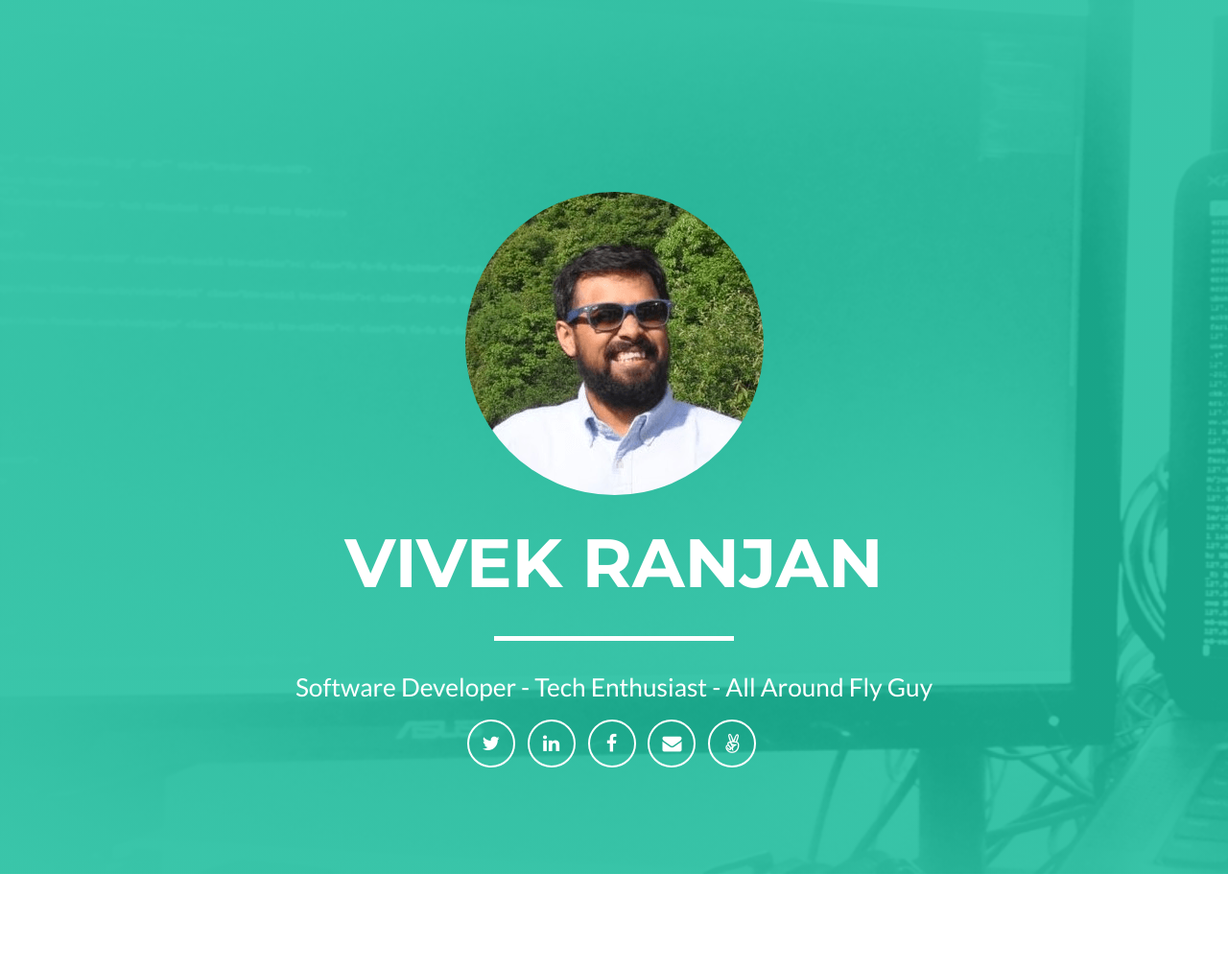
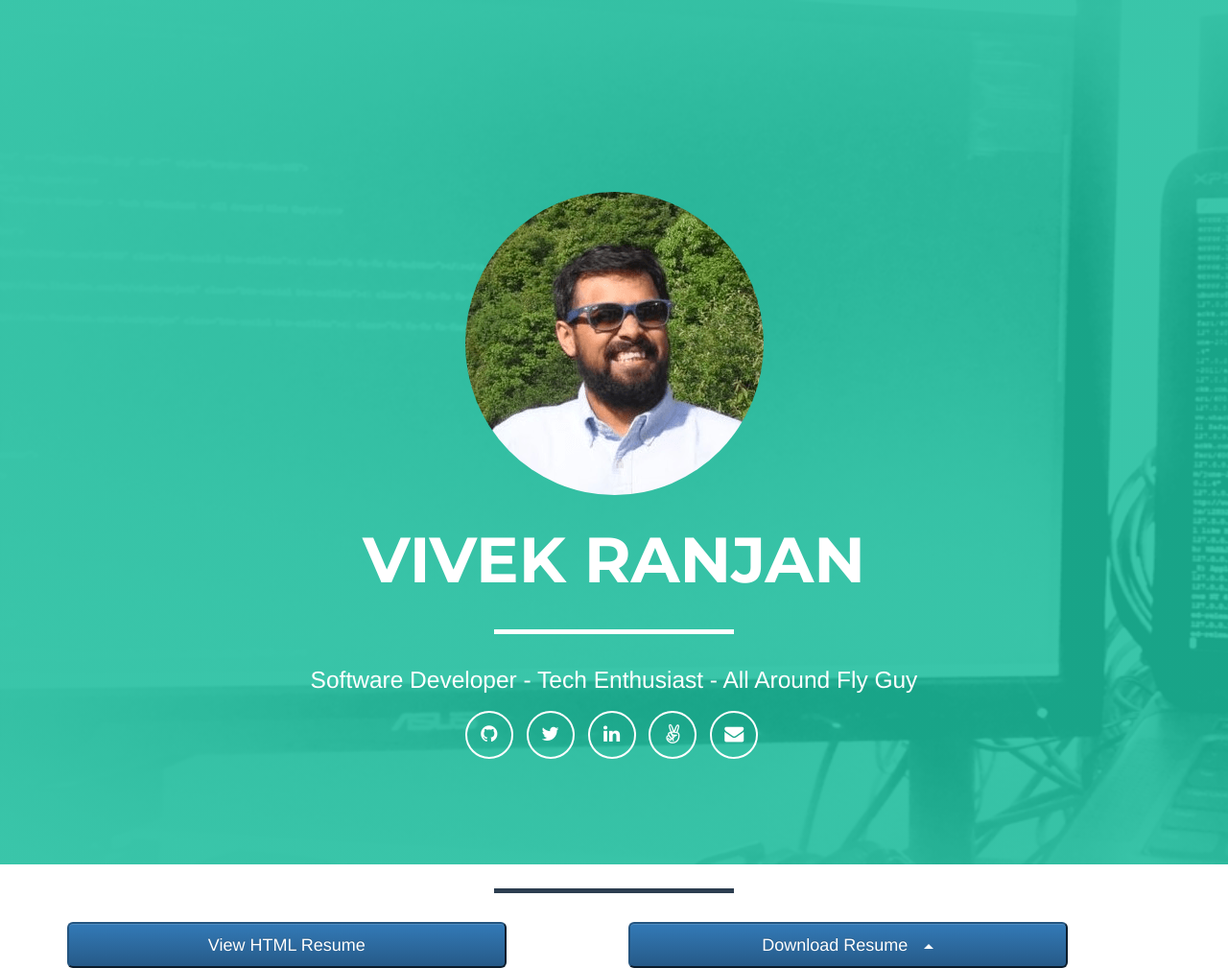
Before and after one commit to vr3690/vr3690.github.io, a website: page index.html in a window 1280 px wide. Shown: the whole page at 96% size. Before the commit the page ends 911 px from the top, so only its background shows below. Drawn offline with nearby package versions, Linux system fonts and the light colour scheme.

Commit message:
Updated to use bower files, updated links.
Removed FB link, added link to github.
Added link to HTML resume.
Added link to download PDF and JSON resumes.

```diff
--- a/index.html
+++ b/index.html
@@ -10,17 +10,16 @@
     <meta name="author" content="">
 
     <title>Vivek Ranjan</title>
-
-    <!-- Bootstrap Core CSS - Uses Bootswatch Flatly Theme: http://bootswatch.com/flatly/ -->
-    <link href="css/bootstrap.min.css" rel="stylesheet">
+    <link href="bower_components/bootstrap/dist/css/bootstrap.min.css" rel="stylesheet">
+    <link href="bower_components/bootstrap/dist/css/bootstrap-theme.min.css" rel="stylesheet">
 
     <!-- Custom CSS -->
     <link href="css/freelancer.css" rel="stylesheet">
 
     <!-- Custom Fonts -->
-    <link href="font-awesome/css/font-awesome.min.css" rel="stylesheet" type="text/css">
-    <link href="http://fonts.googleapis.com/css?family=Montserrat:400,700" rel="stylesheet" type="text/css">
-    <link href="http://fonts.googleapis.com/css?family=Lato:400,700,400italic,700italic" rel="stylesheet" type="text/css">
+    <link href="bower_components/font-awesome/css/font-awesome.min.css" rel="stylesheet" type="text/css">
+    <link href="//fonts.googleapis.com/css?family=Montserrat:400,700" rel="stylesheet" type="text/css">
+    <link href="//fonts.googleapis.com/css?family=Lato:400,700,400italic,700italic" rel="stylesheet" type="text/css">
 
     <!-- HTML5 Shim and Respond.js IE8 support of HTML5 elements and media queries -->
     <!-- WARNING: Respond.js doesn't work if you view the page via file:// -->
@@ -38,7 +37,7 @@
         <div class="container">
             <div class="row">
                 <div class="col-lg-12">
-                 <img class="img-responsive" src="img/profile.png" alt="" style="border-radius:50%">
+                  <img class="img-responsive" src="img/profile.png" alt="" style="border-radius:50%" />
                   <div class="intro-text">
                       <span class="name">Vivek Ranjan</span>
                       <hr class="star-light">
@@ -47,17 +46,19 @@
                    <div class="row">
                       <ul class="list-inline">
                           <li>
+                              <a href="https://github.com/vr3690" class="btn-social btn-outline" target="_blank"><i class="fa fa-fw fa-github"></i></a>
+                          </li>
+                          <li>
                               <a href="https://twitter.com/vr3690" class="btn-social btn-outline" target="_blank"><i class="fa fa-fw fa-twitter"></i></a>
                           </li>
                           <li>
                               <a href="https://www.linkedin.com/in/vivekranjan1" class="btn-social btn-outline" target="_blank"><i class="fa fa-fw fa-linkedin"></i></a>
                           </li>
                           <li>
-                                <a href="https://www.facebook.com/vivekranjan" class="btn-social btn-outline" target="_blank"><i class="fa fa-fw fa-facebook"></i></a>
+                              <a href="https://angel.co/vivek-ranjan" class="btn-social btn-outline" target="_blank"><i class="fa fa-fw fa-angellist"></i></a>
                           </li>
-                            <li><a href="http://www.google.com/recaptcha/mailhide/d?k=01ukvu8H717gKlm1Um4FAxHg==&amp;c=oq6yL1KXCbxP6oX2Ujg6LF7NqF1jVj0-Le1YEjqY8FM=" onclick="window.open('http://www.google.com/recaptcha/mailhide/d?k\07501ukvu8H717gKlm1Um4FAxHg\75\75\46c\75oq6yL1KXCbxP6oX2Ujg6LF7NqF1jVj0-Le1YEjqY8FM\075', '', 'toolbar=0,scrollbars=0,location=0,statusbar=0,menubar=0,resizable=0,width=500,height=300'); return false;" title="Reveal this e-mail address" class="btn-social btn-outline"><i class="fa fa-fw fa-envelope"></i></a></li>
                           <li>
-                                <a href="https://angel.co/vivek-ranjan" class="btn-social btn-outline" target="_blank"><i class="fa fa-fw fa-angellist"></i></a>
+                            <a href="http://www.google.com/recaptcha/mailhide/d?k=01ukvu8H717gKlm1Um4FAxHg==&amp;c=oq6yL1KXCbxP6oX2Ujg6LF7NqF1jVj0-Le1YEjqY8FM=" onclick="window.open('http://www.google.com/recaptcha/mailhide/d?k\07501ukvu8H717gKlm1Um4FAxHg\75\75\46c\75oq6yL1KXCbxP6oX2Ujg6LF7NqF1jVj0-Le1YEjqY8FM\075', '', 'toolbar=0,scrollbars=0,location=0,statusbar=0,menubar=0,resizable=0,width=500,height=300'); return false;" title="Reveal this e-mail address" class="btn-social btn-outline"><i class="fa fa-fw fa-envelope"></i></a>
                           </li>
                       </ul>
                   </div>
@@ -66,17 +67,32 @@
         </div>
     </header>
 
+    <hr class="star-primary" />
 
-    <!-- jQuery -->
-    <script src="js/jquery.js"></script>
+    <div class="container">
+      <div class="row">
+        <div class="col-lg-5">
+          <button class="btn-lg btn-primary btn-block">
+            <a href="resume/resume.html" style="color:#fff">View HTML Resume</a>
+          </button>
+        </div>
+        <div class="col-lg-offset-1 col-lg-5">
+          <div class="btn-group btn-block dropup">
+            <button type="button" class="btn-lg btn-primary dropdown-toggle btn-block"
+             data-toggle="dropdown" aria-haspopup="true" aria-expanded="false">
+              Download Resume &nbsp;&nbsp;<span class="caret"></span>
+            </button>
+            <ul class="dropdown-menu btn-block">
+              <li><a class="dropdown-item" href="resume/resume.pdf">PDF</a></li>
+              <li><a class="dropdown-item" href="resume/resume.json">JSON</a></li>
+            </ul>
+          </div>
+        </div>
+      </div>
+    </div>
 
-    <!-- Bootstrap Core JavaScript -->
-    <script src="js/bootstrap.min.js"></script>
-
-    <!-- Plugin JavaScript -->
-    <script src="http://cdnjs.cloudflare.com/ajax/libs/jquery-easing/1.3/jquery.easing.min.js"></script>
-    <script src="js/classie.js"></script>
-    <script src="js/cbpAnimatedHeader.js"></script>
+    <script src="bower_components/jquery/dist/jquery.min.js"></script>
+    <script src="bower_components/bootstrap/dist/js/bootstrap.min.js"></script>
 
     <!-- Custom Theme JavaScript -->
     <script src="js/freelancer.js"></script>
```
Lines whose indentation alone changed are shown as unchanged.
